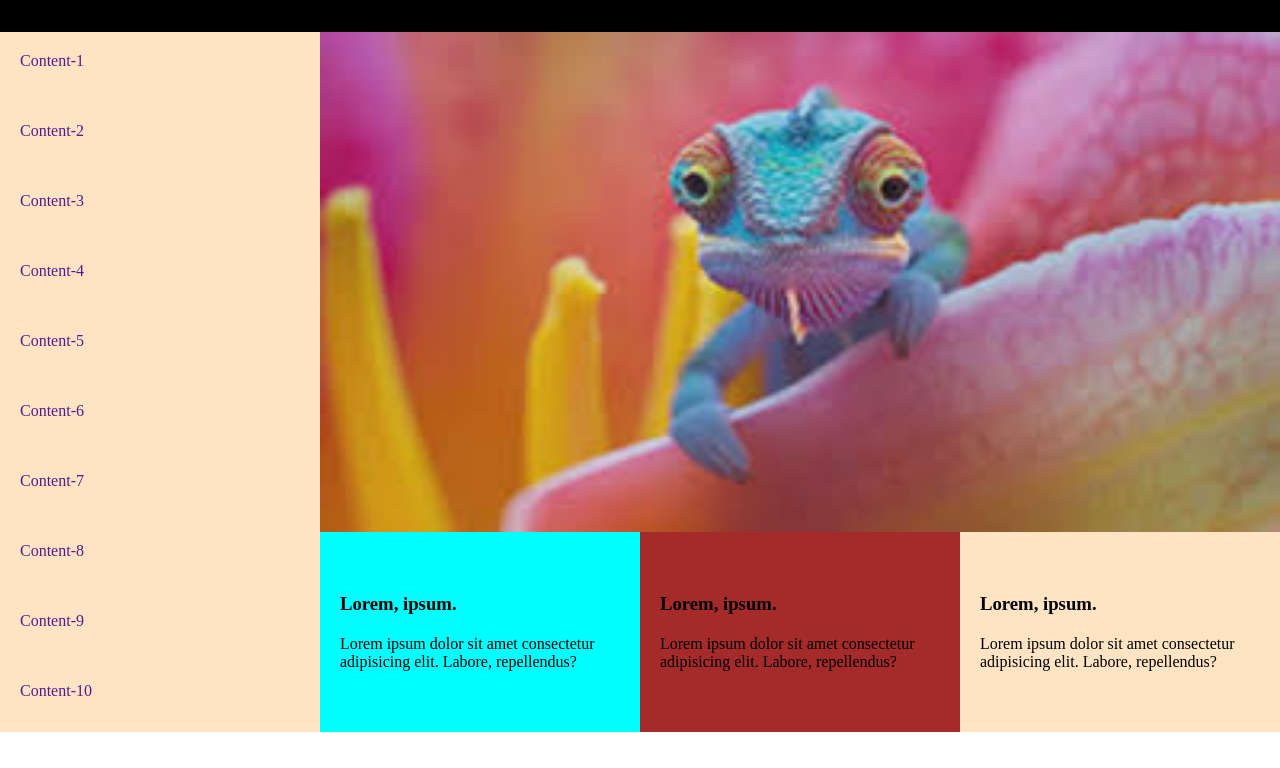
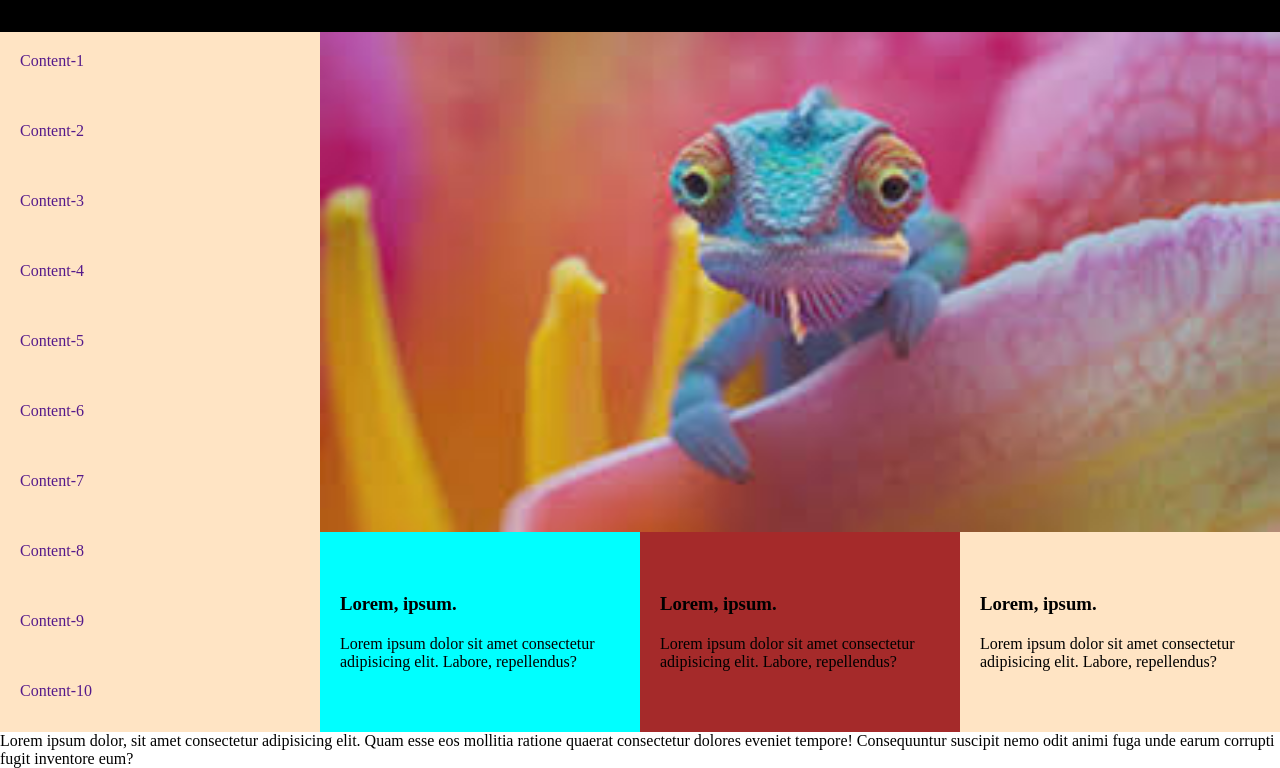
Before and after one commit to ParsaPMM/first-test, a website: page index.html in a window 1280 px wide. Shown: the part 64-832 px from the top of the page. Before the commit the page ends 800 px from the top, so only its background shows below. Drawn offline with Linux system fonts and the light colour scheme.

Commit message:
adding footer

```diff
--- a/index.html
+++ b/index.html
@@ -74,7 +74,9 @@
         </div>
     </main>
     <footer>
-
+        <div>
+            Lorem ipsum dolor, sit amet consectetur adipisicing elit. Quam esse eos mollitia ratione quaerat consectetur dolores eveniet tempore! Consequuntur suscipit nemo odit animi fuga unde earum corrupti fugit inventore eum?
+        </div>
     </footer>
 </body>
 </html>
```
